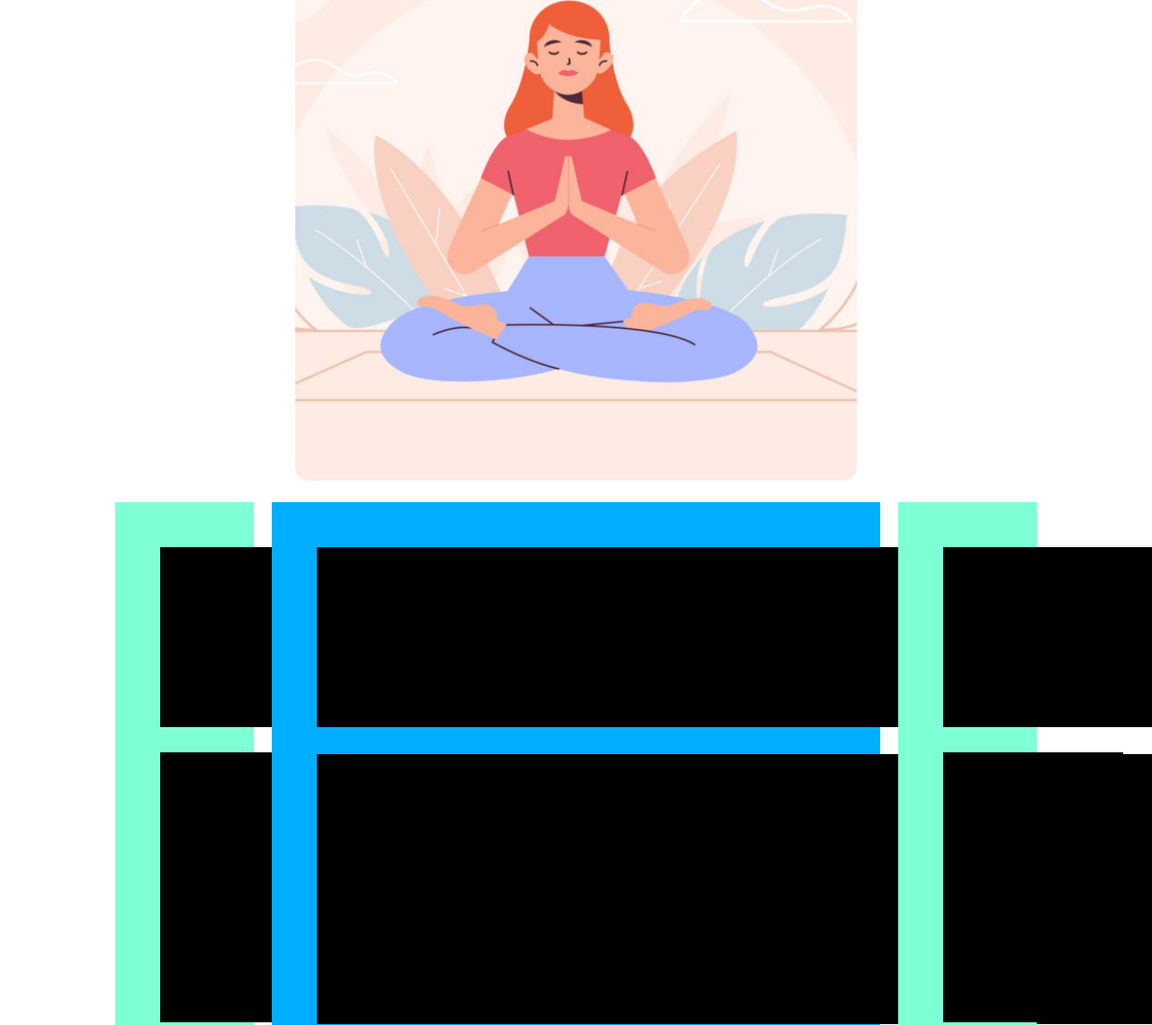
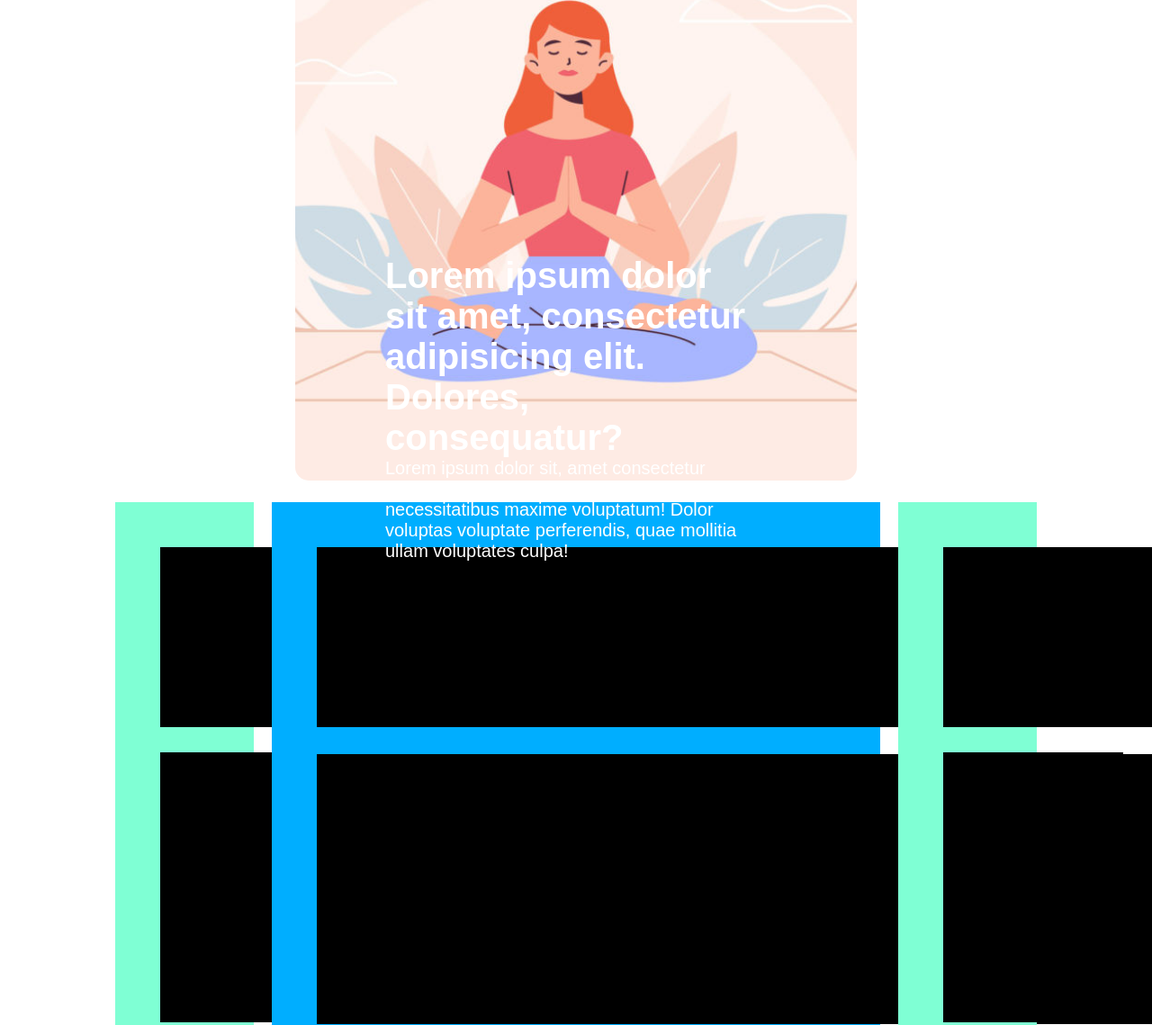
Before and after one commit to ariannagreco3393/htmlcss-wp, a plain HTML site: page index.html in a window 1280 px wide. Shown: the part 432-1571 px from the top of the page at 90% size. Drawn offline with Linux system fonts and the light colour scheme.

Commit message:
add h1 and p

```diff
--- a/css/style.css
+++ b/css/style.css
@@ -18,6 +18,7 @@ footer {
 
 main {
     margin: 1rem 0;
+    position: relative;
 }
 
 /* .debug .hero_img {
@@ -63,6 +64,18 @@ main {
     height: 700px;
 } */
 
+.titolo {
+    width: 40%;
+    position: absolute;
+    top:450px;
+    left: 300px;
+    font-family: Arial, Helvetica, sans-serif;
+    font-size: 20px;
+    color: white;
+}
+
+
+
 .clearfix::after {
     content: "";
     display: table;
@@ -105,20 +118,14 @@ a:link {
     color: grey;
   }
 
-h1 {
+/* h1 {
     background-color: rgb(0, 0, 0);
     width: 500px;
     height: 150px;
     float: left;
     margin-top: 200px;
-}
+} */
 
-.titolo {
-    background-color: black;
-    width: 200px;
-    height: 50px;
-    margin-top: 2rem;
-}
 
 .img-aside {
     background-color: black;
--- a/index.html
+++ b/index.html
@@ -28,7 +28,9 @@
         <img class="hero-img" src="./img/banner.jpg" alt="">
         <!-- <div class="layer"></div> -->
         <div class="titolo">
-            <h2></h2>
+            <h1>Lorem ipsum dolor sit amet, consectetur adipisicing elit. Dolores, consequatur?
+            </h1>
+            <p>Lorem ipsum dolor sit, amet consectetur adipisicing elit. Aut exercitationem necessitatibus maxime voluptatum! Dolor voluptas voluptate perferendis, quae mollitia ullam voluptates culpa!</p>
         </div>
        </div>
 
```
